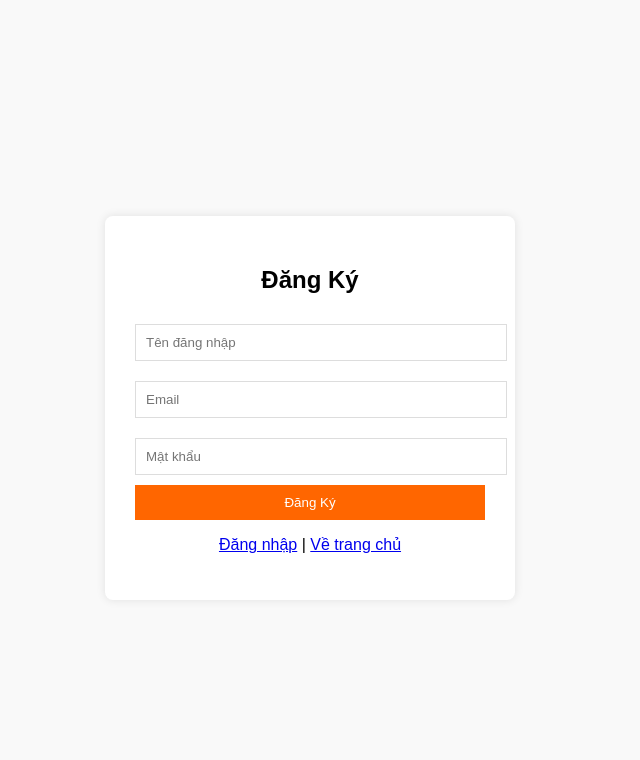
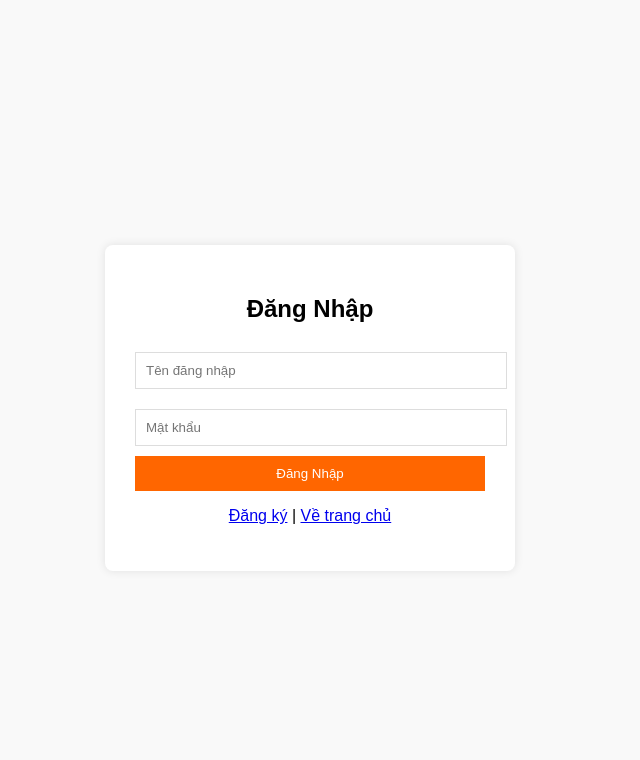
Before and after one commit to PhanDinhThanh2004/web-thuong-mai-dien-tu, a PHP site: page /dangky.php in a window 1280 px wide. Shown: the top 760 px of the page, without its empty margins (330-970 px from the left). Run offline with PHP 8.4, Linux system fonts and the light colour scheme.

Commit message:
Update dangky.php

```diff
--- a/timehouse/dangky.php
+++ b/timehouse/dangky.php
@@ -1,34 +1,65 @@
 <?php
+session_start();
 include 'db.php';
-$message = "";
+$error = "";
+
 if ($_SERVER["REQUEST_METHOD"] == "POST") {
     $username = mysqli_real_escape_string($conn, $_POST['username']);
-    $email = mysqli_real_escape_string($conn, $_POST['email']);
     $password = $_POST['password'];
-    $check = mysqli_query($conn, "SELECT * FROM users WHERE username='$username'");
-    if (mysqli_num_rows($check) > 0) { $message = "Tên đăng nhập đã tồn tại!"; }
-    else {
-        $hashed_password = password_hash($password, PASSWORD_DEFAULT);
-        $sql = "INSERT INTO users (username, email, password) VALUES ('$username', '$email', '$hashed_password')";
-        if (mysqli_query($conn, $sql)) { echo "<script>alert('Đăng ký thành công!'); window.location.href='dangnhap.php';</script>"; }
-        else { $message = "Lỗi: " . mysqli_error($conn); }
+
+    $result = mysqli_query($conn, "SELECT * FROM users WHERE username='$username'");
+    if (mysqli_num_rows($result) > 0) {
+        $row = mysqli_fetch_assoc($result);
+
+        if (password_verify($password, $row['password'])) {
+            // Lưu session server
+            $_SESSION['user_id'] = $row['id'];
+            $_SESSION['username'] = $row['username'];
+            $_SESSION['role'] = $row['role'];
+
+            // --- QUAN TRỌNG: Lưu thêm 'role' vào localStorage để JS dùng ---
+            $user_data = json_encode([
+                'username' => $row['username'],
+                'role' => $row['role'] // Thêm dòng này
+            ]);
+
+            if ($row['role'] == 1) {
+                echo "<script>
+                    localStorage.setItem('currentUser', '$user_data');
+                    window.location.href = 'admin/index.php';
+                </script>";
+            } else {
+                echo "<script>
+                    localStorage.setItem('currentUser', '$user_data');
+                    window.location.href = 'sanpham.php';
+                </script>";
+            }
+            exit();
+        } else {
+            $error = "Mật khẩu sai!";
+        }
+    } else {
+        $error = "Tài khoản không tồn tại!";
     }
 }
 ?>
 <!DOCTYPE html>
 <html lang="vi">
-<head><title>Đăng Ký</title><style>body{font-family:Arial,sans-serif;display:flex;justify-content:center;align-items:center;height:100vh;background:#f9f9f9}.box{background:#fff;padding:30px;border-radius:8px;box-shadow:0 0 10px rgba(0,0,0,0.1);width:350px;text-align:center}input{width:100%;padding:10px;margin:10px 0;border:1px solid #ddd}button{width:100%;padding:10px;background:#ff6600;color:#fff;border:none;cursor:pointer}.error{color:red}</style></head>
+<head>
+    <meta charset="UTF-8">
+    <title>Đăng Nhập | TimeHouse</title>
+    <style>body{font-family:Arial,sans-serif;display:flex;justify-content:center;align-items:center;height:100vh;background:#f9f9f9}.box{background:#fff;padding:30px;border-radius:8px;box-shadow:0 0 10px rgba(0,0,0,0.1);width:350px;text-align:center}input{width:100%;padding:10px;margin:10px 0;border:1px solid #ddd}button{width:100%;padding:10px;background:#ff6600;color:#fff;border:none;cursor:pointer}.error{color:red}</style>
+</head>
 <body>
     <div class="box">
-        <h2>Đăng Ký</h2>
-        <?php if($message) echo "<div class='error'>$message</div>"; ?>
+        <h2>Đăng Nhập</h2>
+        <?php if($error) echo "<div class='error'>$error</div>"; ?>
         <form method="POST">
             <input type="text" name="username" placeholder="Tên đăng nhập" required>
-            <input type="email" name="email" placeholder="Email" required>
             <input type="password" name="password" placeholder="Mật khẩu" required>
-            <button type="submit">Đăng Ký</button>
+            <button type="submit">Đăng Nhập</button>
         </form>
-        <p><a href="dangnhap.php">Đăng nhập</a> | <a href="index.html">Về trang chủ</a></p>
+        <p><a href="dangky.php">Đăng ký</a> | <a href="index.html">Về trang chủ</a></p>
     </div>
 </body>
 </html>
```
